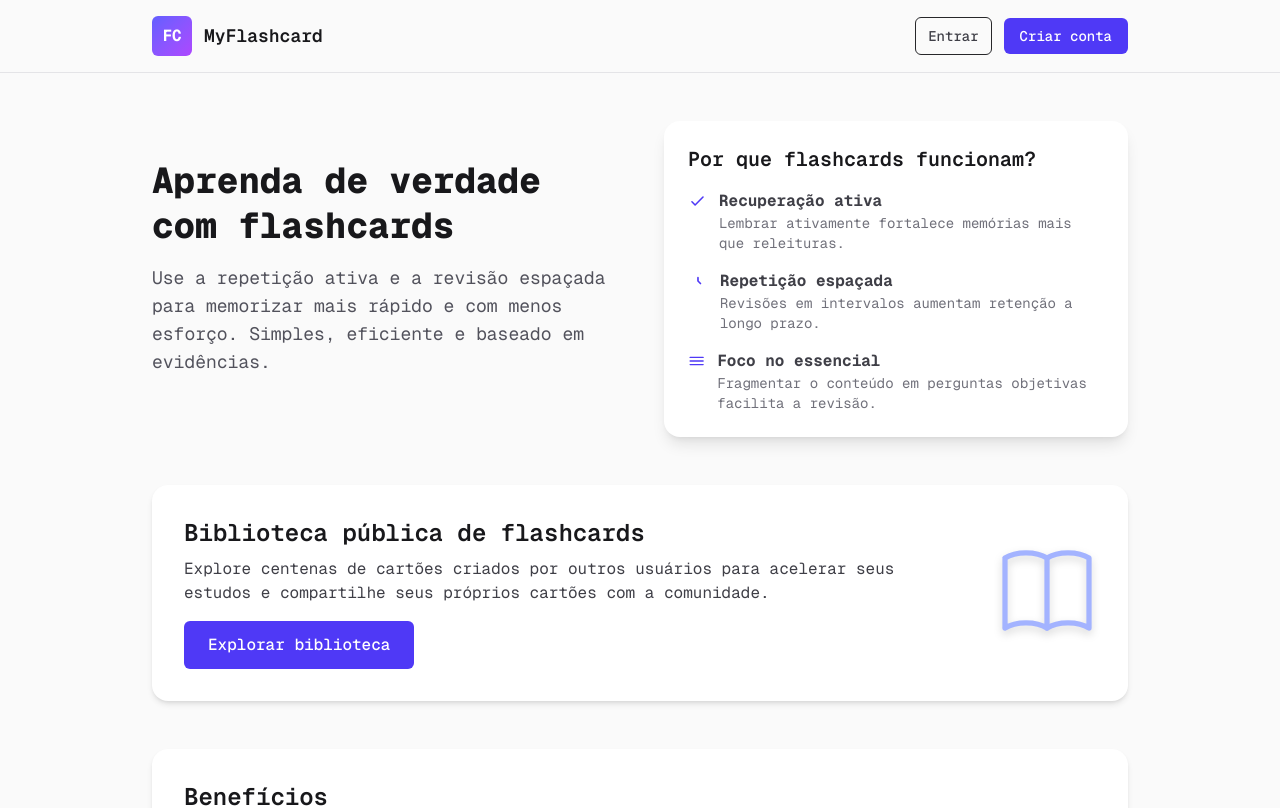
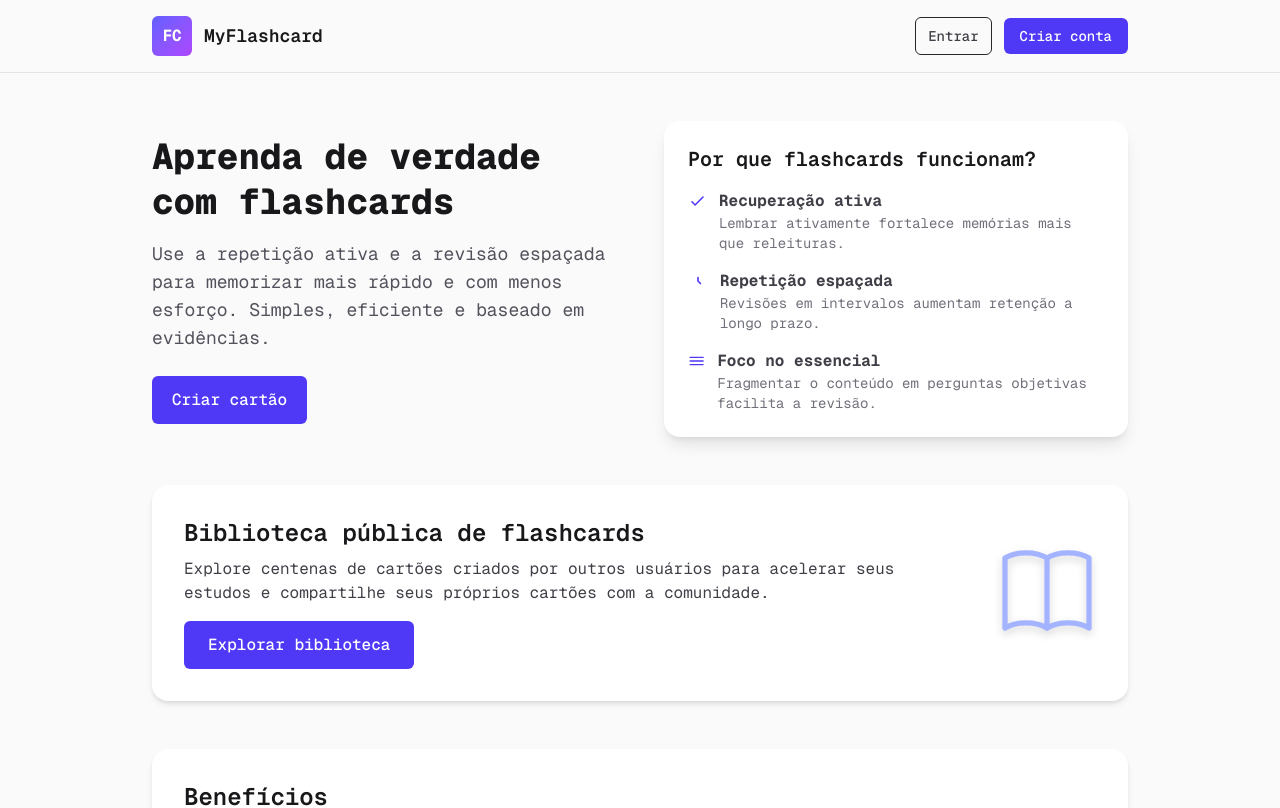
Before and after one commit to Maycon40/flashcard, a Next.js app: page / in a window 1280 px wide. Shown: the top 808 px of the page. Built offline with nearby package versions, Linux system fonts and the light colour scheme.

Commit message:
feat: add create card button in home page

```diff
--- a/pages/index.tsx
+++ b/pages/index.tsx
@@ -19,6 +19,15 @@ export default function Home() {
               rápido e com menos esforço. Simples, eficiente e baseado em
               evidências.
             </p>
+
+            <div className="flex gap-3">
+              <Link
+                href="/signup"
+                className="inline-flex items-center px-5 py-3 rounded-md bg-indigo-600 text-white font-medium hover:bg-indigo-700"
+              >
+                Criar cartão
+              </Link>
+            </div>
           </div>
 
           <div className="rounded-2xl bg-white dark:bg-zinc-900 p-6 shadow-lg">
```
